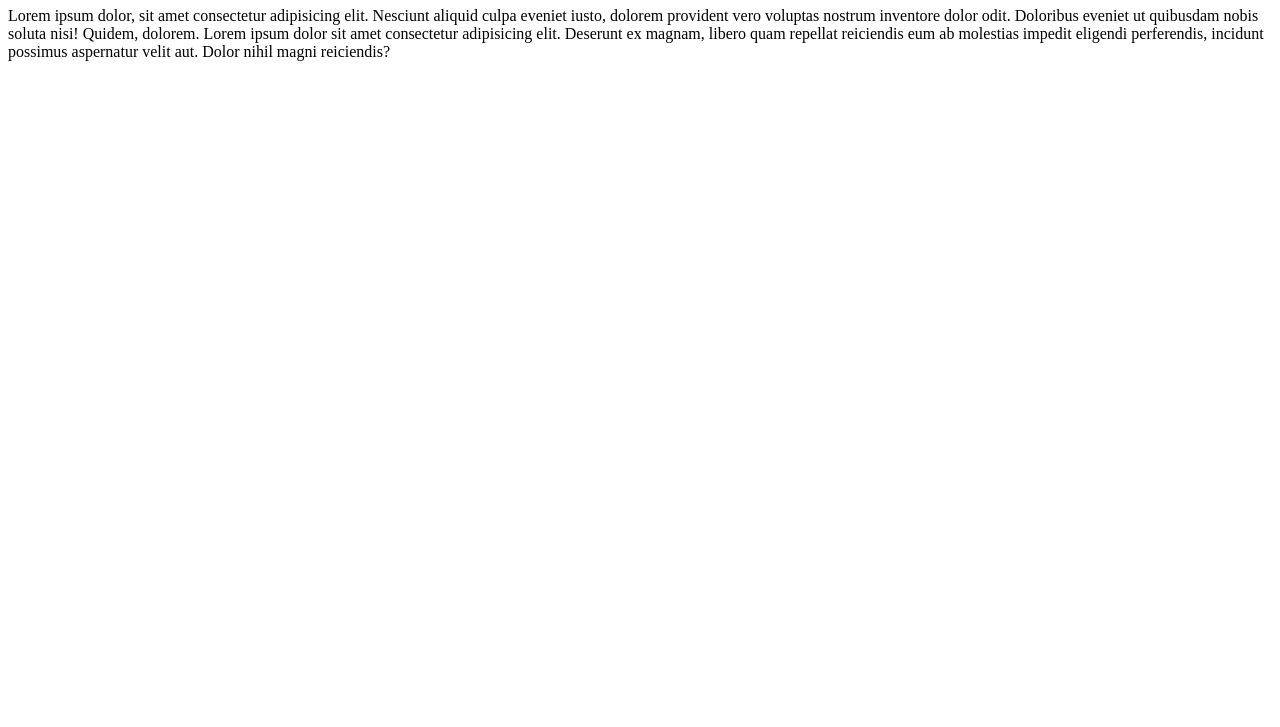
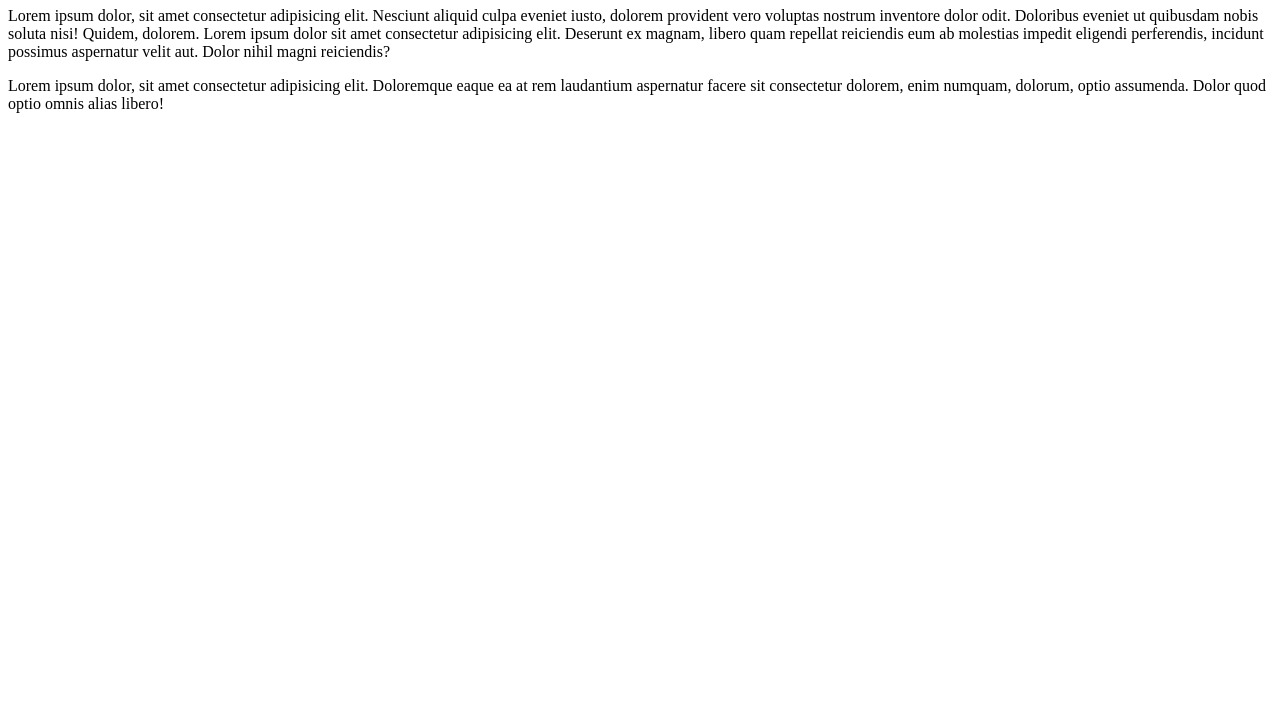
Before and after one commit to matheusrdasilva9-png/primeiro-program, a plain HTML site: page novo site/index.html in a window 1280 px wide. Shown: the part 73-800 px from the top of the page. Drawn offline with Linux system fonts and the light colour scheme.

Commit message:
Update index.html

```diff
--- a/novo site/index.html
+++ b/novo site/index.html
@@ -8,5 +8,6 @@
 <body>
     <h1>Ben vindo ao primeiro site no github</h1>
     <p>Lorem ipsum dolor, sit amet consectetur adipisicing elit. Nesciunt aliquid culpa eveniet iusto, dolorem provident vero voluptas nostrum inventore dolor odit. Doloribus eveniet ut quibusdam nobis soluta nisi! Quidem, dolorem. Lorem ipsum dolor sit amet consectetur adipisicing elit. Deserunt ex magnam, libero quam repellat reiciendis eum ab molestias impedit eligendi perferendis, incidunt possimus aspernatur velit aut. Dolor nihil magni reiciendis?</p>
+    <p>Lorem ipsum dolor, sit amet consectetur adipisicing elit. Doloremque eaque ea at rem laudantium aspernatur facere sit consectetur dolorem, enim numquam, dolorum, optio assumenda. Dolor quod optio omnis alias libero!</p>
 </body>
 </html>
```
